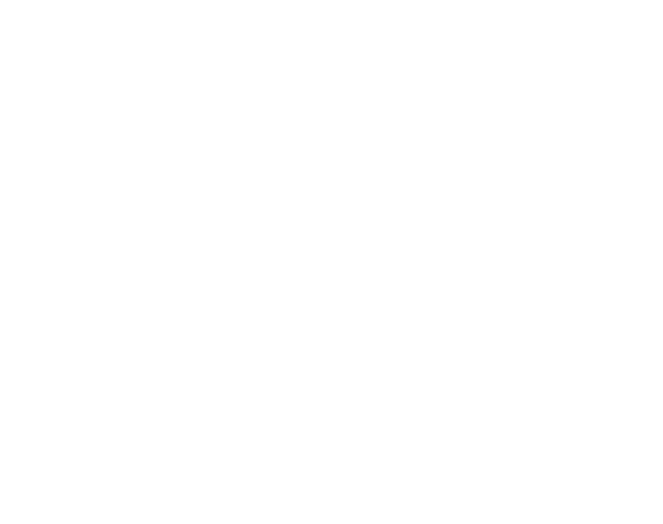
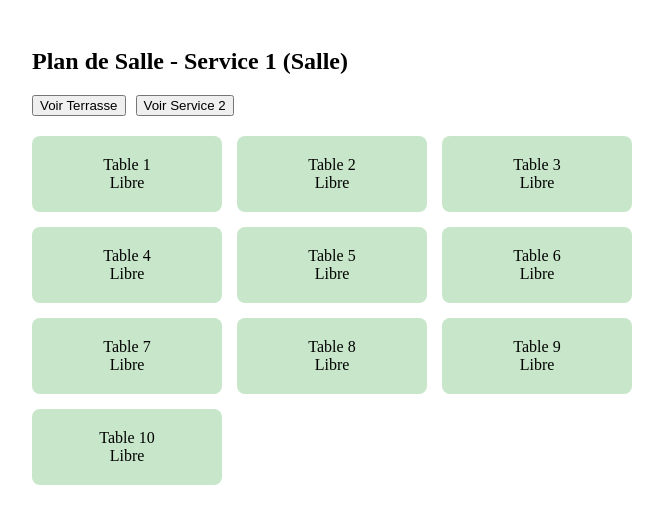
Before and after one commit to buttor29550/creperie-saint-come, a React (Create React App) app: page /plan in a window 1280 px wide. Before the commit this address had no page. Shown: the top 524 px of the page, without its empty margins (308-971 px from the left). Built offline with nearby package versions, Linux system fonts and the light colour scheme.

Commit message:
Update App.js to add /plan route for Bloc #3

```diff
--- a/src/App.js
+++ b/src/App.js
@@ -1,10 +1,11 @@
-// 🚩 App.js Crêperie de Saint Côme avec route /admin pour Bloc #2
+// 🚩 App.js Crêperie de Saint Côme avec Bloc #3 intégré
 
 import React from 'react';
 import { BrowserRouter as Router, Routes, Route } from 'react-router-dom';
 import Accueil from './pages/Accueil';
 import ReservationForm from './pages/ReservationForm';
 import GestionReservations from './pages/GestionReservations';
+import PlanDeSalle from './pages/PlanDeSalle';
 
 function App() {
   return (
@@ -13,6 +14,7 @@
         <Route path="/" element={<Accueil />} />
         <Route path="/reservation" element={<ReservationForm />} />
         <Route path="/admin" element={<GestionReservations />} />
+        <Route path="/plan" element={<PlanDeSalle />} />
       </Routes>
     </Router>
   );
--- /dev/null
+++ b/src/pages/PlanDeSalle.js
@@ -0,0 +1,74 @@
+// 🚩 src/pages/PlanDeSalle.js - Crêperie de Saint Côme
+
+import React, { useState } from 'react';
+
+export default function PlanDeSalle() {
+  const [vue, setVue] = useState('salle'); // 'salle' ou 'terrasse'
+  const [service, setService] = useState(1); // 1 ou 2
+
+  const tablesSalle = Array.from({ length: 10 }, (_, i) => ({
+    id: i + 1,
+    etat: 'libre',
+  }));
+
+  const tablesTerrasse = Array.from({ length: 5 }, (_, i) => ({
+    id: i + 11,
+    etat: 'libre',
+  }));
+
+  const [tables, setTables] = useState(tablesSalle);
+
+  const basculerVue = () => {
+    if (vue === 'salle') {
+      setVue('terrasse');
+      setTables(tablesTerrasse);
+    } else {
+      setVue('salle');
+      setTables(tablesSalle);
+    }
+  };
+
+  const basculerService = () => {
+    setService(service === 1 ? 2 : 1);
+  };
+
+  const handleClickTable = (id) => {
+    alert('Table ' + id + ' - ' + vue + ' - Service ' + service);
+  };
+
+  return (
+    <div style={{ padding: '20px', maxWidth: '600px', margin: 'auto' }}>
+      <h2>Plan de Salle - Service {service} ({vue === 'salle' ? 'Salle' : 'Terrasse'})</h2>
+      <button onClick={basculerVue}>
+        {vue === 'salle' ? 'Voir Terrasse' : 'Voir Salle'}
+      </button>
+      <button onClick={basculerService} style={{ marginLeft: '10px' }}>
+        {service === 1 ? 'Voir Service 2' : 'Voir Service 1'}
+      </button>
+
+      <div style={{
+        display: 'grid',
+        gridTemplateColumns: 'repeat(3, 1fr)',
+        gap: '15px',
+        marginTop: '20px'
+      }}>
+        {tables.map((table) => (
+          <div
+            key={table.id}
+            onClick={() => handleClickTable(table.id)}
+            style={{
+              padding: '20px',
+              backgroundColor: table.etat === 'libre' ? '#c8e6c9' : '#ffcdd2',
+              borderRadius: '8px',
+              textAlign: 'center',
+              cursor: 'pointer'
+            }}
+          >
+            Table {table.id} <br />
+            {table.etat === 'libre' ? 'Libre' : 'Occupée'}
+          </div>
+        ))}
+      </div>
+    </div>
+  );
+}
```
Also changed, not shown: src/services/emailService.js (added, +31 -0 lines).
